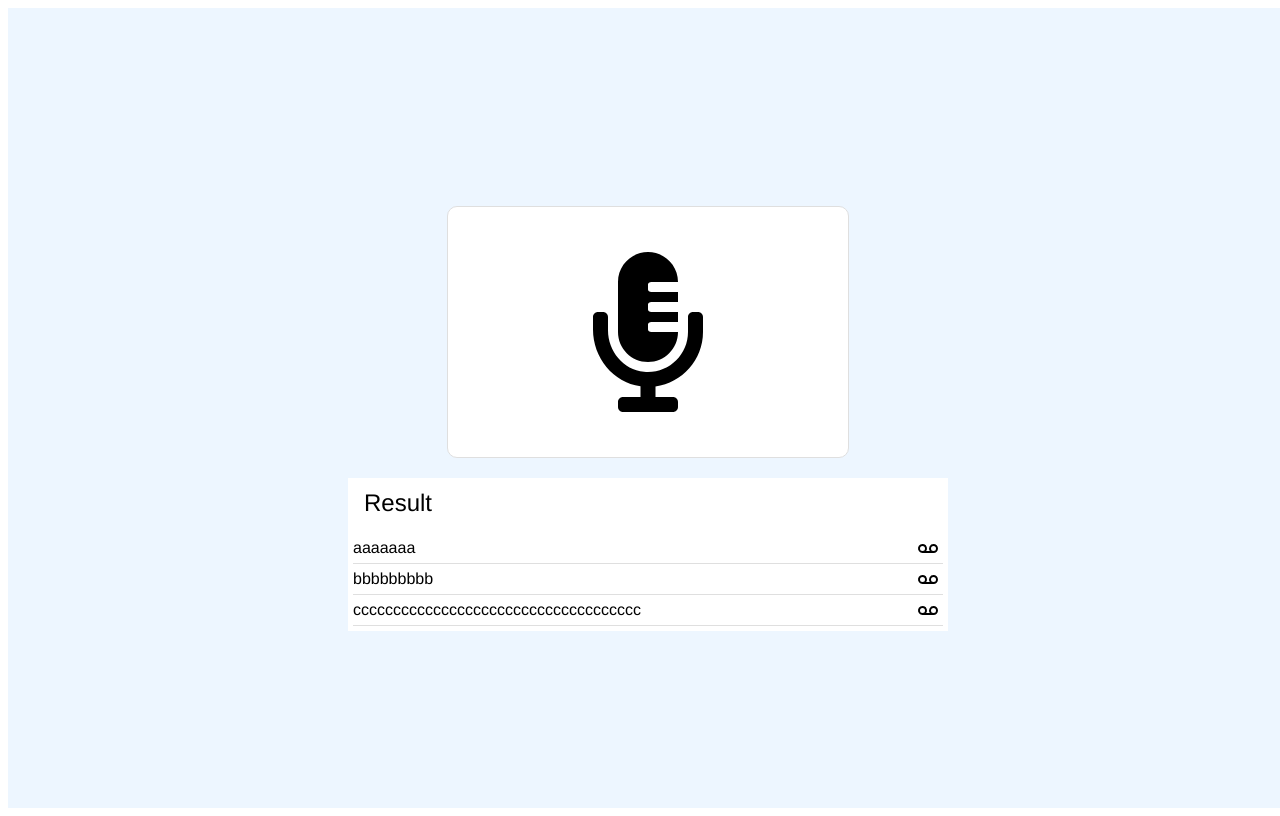
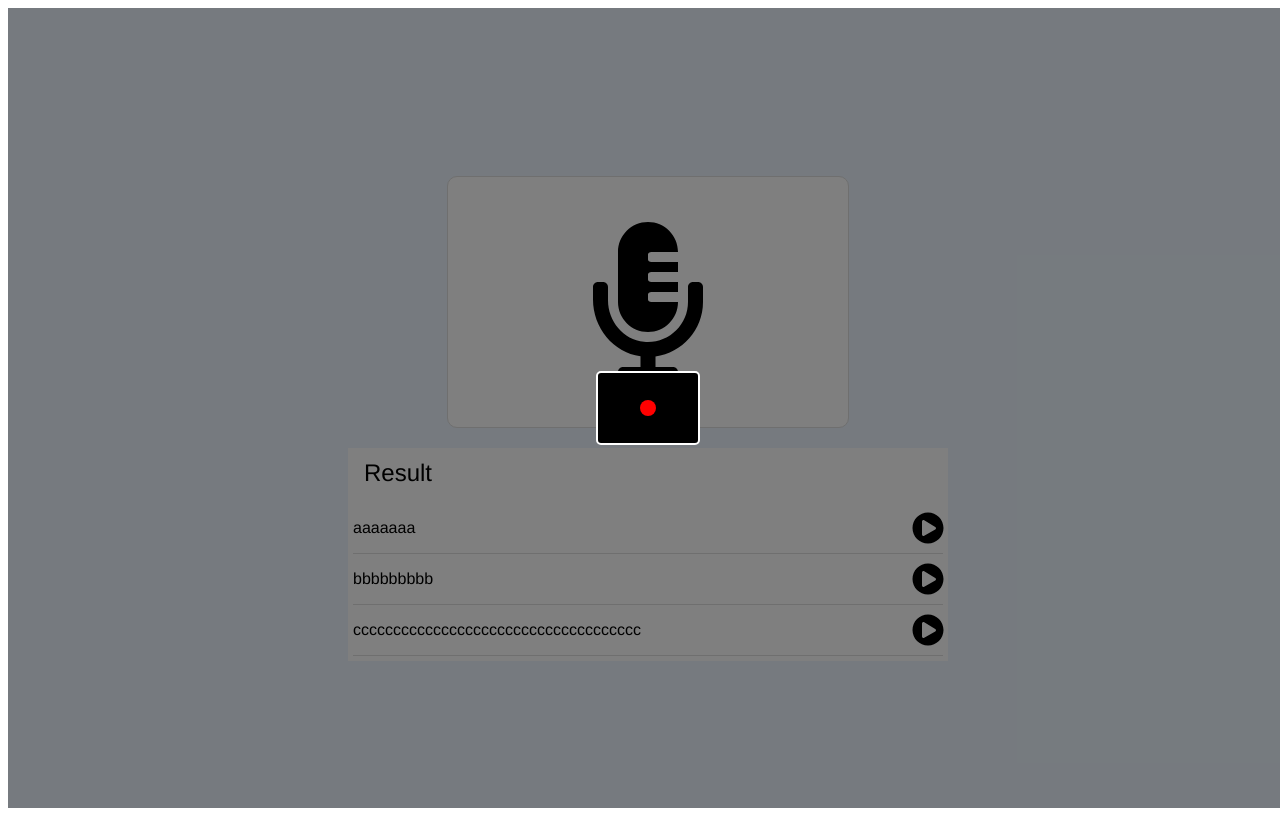
Before and after one commit to ijufumi/realtime-v2t, a React app in the folder frontend/: page / in a window 1280 px wide. Both pictures are taken after a click on the element 648 px from the left and 331 px from the top of the page. Built offline with nearby package versions, Linux system fonts and the light colour scheme; the HTML template or start-up script is replaced by a standard one.

Commit message:
Add stop button.

```diff
--- a/frontend/src/containers/App.tsx
+++ b/frontend/src/containers/App.tsx
@@ -1,12 +1,52 @@
 import React from 'react';
 import styled from 'styled-components';
-import {faMicrophoneAlt, faVoicemail} from "@fortawesome/free-solid-svg-icons";
-import {FontAwesomeIcon} from "@fortawesome/react-fontawesome";
+import { faMicrophoneAlt, faPlayCircle } from "@fortawesome/free-solid-svg-icons";
+import { FontAwesomeIcon } from "@fortawesome/react-fontawesome";
+import FiberManualRecordIcon from '@material-ui/icons/FiberManualRecord';
+
+enum Status {
+  STARTED,
+  STOPPED
+}
 
 
 class App extends React.Component<any, any> {
+  state = {
+    status: Status.STOPPED
+  }
+
   handleStartRecord = () => {
+    // const recordedChunks = [];
+    // const player = document.getElementById('player');
+    //
+    // const handleSuccess = function(stream) {
+    //   const mediaStream = new MediaStream(stream)
+    //
+    //   const mediaRecorder = new MediaRecorder(stream, options);
+    //
+    //   mediaStream.addEventListener('dataavailable', function(e) {
+    //     if (e.data.size > 0) {
+    //       recordedChunks.push(e.data);
+    //     }
+    //
+    //     if(shouldStop === true && stopped === false) {
+    //       mediaStream.stop();
+    //       stopped = true;
+    //     }
+    //   });
+    // };
+    //
+    // navigator.mediaDevices.getUserMedia({ audio: true, video: false }).then(handleSuccess);
 
+    this.setState ({
+      status: Status.STARTED
+    });
+  }
+
+  handleStopRecord = () => {
+    this.setState ({
+      status: Status.STOPPED
+    });
   }
 
   render() {
@@ -24,22 +64,28 @@ class App extends React.Component<any, any> {
 
     return (
       <Container>
+        <StopButtonContainer isVisible={this.state.status == Status.STARTED}>
+          <StopButtonBlock>
+            <FiberManualRecordIcon htmlColor={'red'} onClick={this.handleStopRecord} />
+          </StopButtonBlock>
+        </StopButtonContainer>
         <MikeContainer onClick={this.handleStartRecord}>
           <FontAwesomeIcon icon={faMicrophoneAlt} size={'10x'}/>
         </MikeContainer>
         <ResultContainer>
           <Title>Result</Title>
           <ResultTable>
-            {data.map(d => {
-              return <Row>
+            {data.map((d, idx) => {
+              return <Row key={`row-key-${idx}`}>
                 <TextCell>{d.text}</TextCell>
                 <VoiceCell>
-                  <FontAwesomeIcon icon={faVoicemail}/>
+                  <FontAwesomeIcon icon={faPlayCircle} size={'2x'} />
                 </VoiceCell>
               </Row>
             })}
           </ResultTable>
         </ResultContainer>
+        <audio id={"player"} />
       </Container>
     );
   }
@@ -49,6 +95,7 @@ const Container = styled.div`
   background-color: #EDF6FF;
   width: 100vw;
   height: 100vh;
+  position: relative;
   display: flex;
   flex-direction: column;
   justify-content: center;
@@ -67,6 +114,31 @@ const MikeContainer = styled.div`
   border: 1px solid #DFDFDF;
   border-radius: 10px;
   cursor: pointer;
+`;
+
+const StopButtonContainer = styled.div<{ isVisible: boolean }>`
+  width: 100vw;
+  height: 100vh;
+  position: absolute;
+  display: flex;
+  justify-content: center;
+  align-items: center;
+  top: 0;
+  left: 0;
+  background-color: rgb(0, 0, 0, 0.5);
+  z-index: 10;
+  display: ${({ isVisible }) => (isVisible ? ''  : 'none')};
+`;
+
+const StopButtonBlock = styled.div`
+  display: flex;
+  justify-content: center;
+  align-items: center;
+  background-color: #000000;
+  width: 100px;
+  height: 70px;
+  border: 2px solid #FFFFFF;
+  border-radius: 5px;
 `;
 
 const ResultContainer = styled.div`
@@ -97,7 +169,7 @@ const Row = styled.div`
   align-items: center;
   width: calc(100% - 10px);
   border-bottom: 1px solid #DFDFDF;
-  height: 30px;
+  height: 50px;
 `;
 
 const TextCell = styled.div`
@@ -106,7 +178,7 @@ const TextCell = styled.div`
 
 const VoiceCell = styled.div`
   width: 30px;
-  height: 30px;
+  height: 100%;
   display: flex;
   justify-content: center;
   align-items: center;
```
Also changed, not shown: frontend/package.json (+10 -2 lines), frontend/tsconfig.json (added, +37 -0 lines), 1 other file (tests, documents, lock files or other folders).
